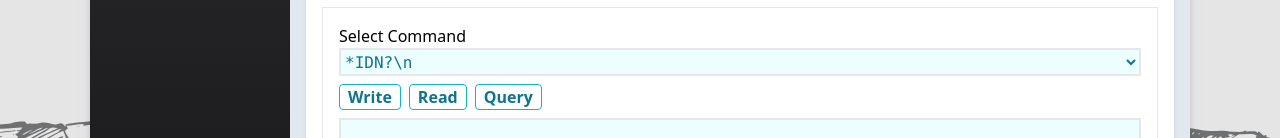
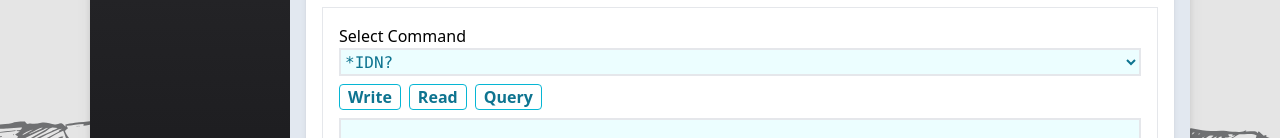
Before and after one commit to Tektronica/flask-nextjs-pyqt-app, a Next.js app in the folder nextjs-frontend/: page /instruments in a window 1280 px wide. Shown: the part 508-646 px from the top of the page. Built offline with nearby package versions, Linux system fonts and the light colour scheme; no server answers.

Commit message:
fixed: bad commands were being sent '\n'

```diff
--- a/nextjs-frontend/pages/instruments.js
+++ b/nextjs-frontend/pages/instruments.js
@@ -210,10 +210,10 @@ export default function Instruments() {
                                 id="cmd-select"
                                 className="h-[28px] border-2 w-full bg-cyan-50 hover:bg-green-50 text-cyan-700"
                             >
-                                <option value="*IDN?\n">*IDN?\n</option>
-                                <option value="*OPC\n">*OPC\n</option>
-                                <option value="*RST\n">*RST\n</option>
-                                <option value="*ESR?\n">*ESR?\n</option>
+                                <option value="*IDN?">*IDN?</option>
+                                <option value="*OPC">*OPC</option>
+                                <option value="*RST">*RST</option>
+                                <option value="*ESR?">*ESR?</option>
                             </select>
                         </div>
                         {/* command button row */}
```
